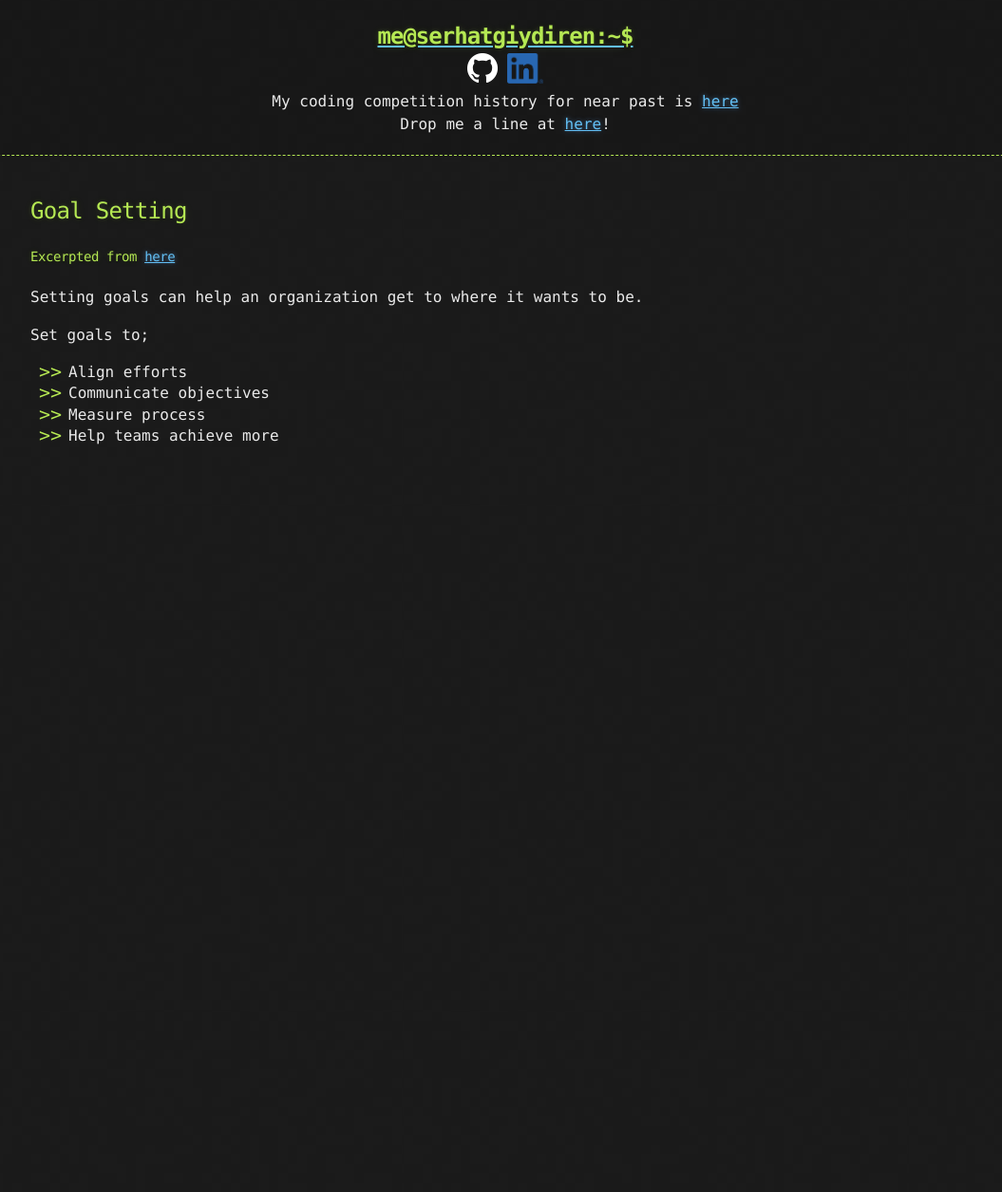
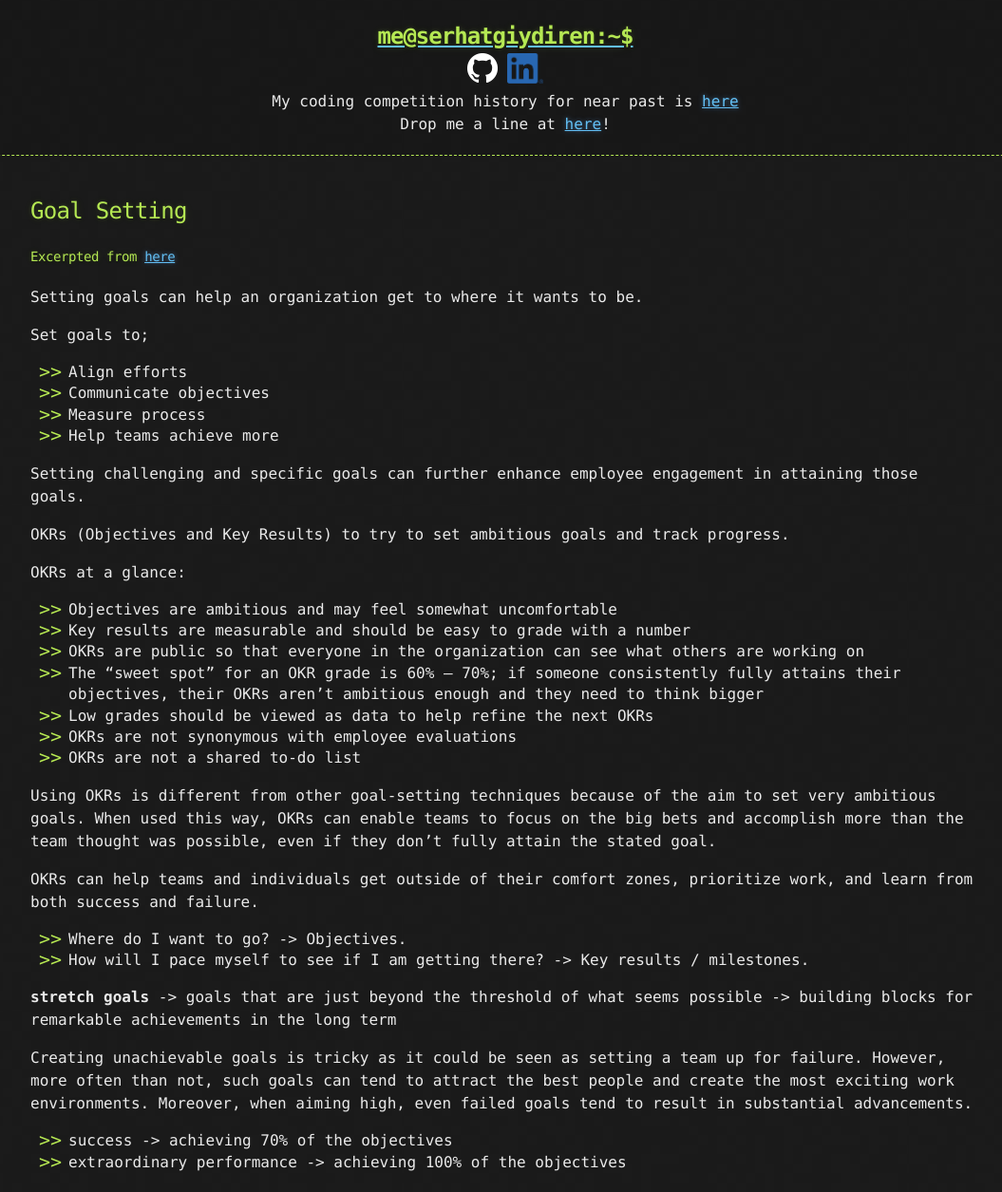
Before and after one commit to goodHunter27/serhatgiydiren.github.io, a Jekyll site: the page built from _posts/2020-01-11-goal-setting.md, in a window 1280 px wide. Shown: the whole page at 95% size, without its empty margins (108-1163 px from the left). Built offline with Jekyll 4.4.1, drawn with Linux system fonts in a browser that asks for light colours; before the commit the page ends 900 px from its top, so only the background shows below that.

Commit message:
Update 2020-01-11-goal-setting.md

```diff
--- a/_posts/2020-01-11-goal-setting.md
+++ b/_posts/2020-01-11-goal-setting.md
@@ -12,3 +12,31 @@ Set goals to;
 - Communicate objectives
 - Measure process
 - Help teams achieve more
+
+Setting challenging and specific goals can further enhance employee engagement in attaining those goals.
+
+OKRs (Objectives and Key Results) to try to set ambitious goals and track progress.
+
+OKRs at a glance:
+
+- Objectives are ambitious and may feel somewhat uncomfortable
+- Key results are measurable and should be easy to grade with a number
+- OKRs are public so that everyone in the organization can see what others are working on
+- The "sweet spot" for an OKR grade is 60% – 70%; if someone consistently fully attains their objectives, their OKRs aren't ambitious enough and they need to think bigger
+- Low grades should be viewed as data to help refine the next OKRs
+- OKRs are not synonymous with employee evaluations
+- OKRs are not a shared to-do list
+
+Using OKRs is different from other goal-setting techniques because of the aim to set very ambitious goals. When used this way, OKRs can enable teams to focus on the big bets and accomplish more than the team thought was possible, even if they don’t fully attain the stated goal.
+
+OKRs can help teams and individuals get outside of their comfort zones, prioritize work, and learn from both success and failure.
+
+- Where do I want to go? -> Objectives.
+- How will I pace myself to see if I am getting there? -> Key results / milestones.
+
+**stretch goals** -> goals that are just beyond the threshold of what seems possible -> building blocks for remarkable achievements in the long term
+
+Creating unachievable goals is tricky as it could be seen as setting a team up for failure. However, more often than not, such goals can tend to attract the best people and create the most exciting work environments. Moreover, when aiming high, even failed goals tend to result in substantial advancements.
+
+- success -> achieving 70% of the objectives
+- extraordinary performance -> achieving 100% of the objectives
```
